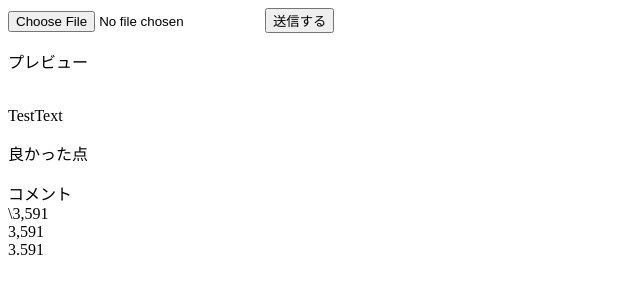
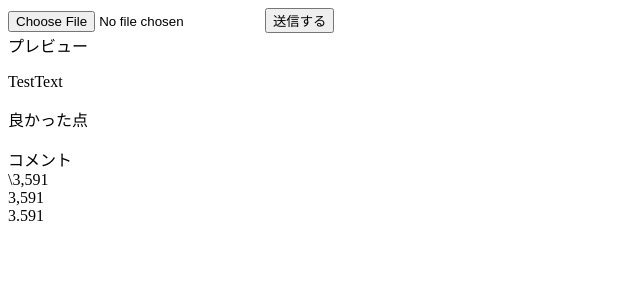
Before and after one commit to iwk7273/test, a plain HTML site: page index.html in a window 1280 px wide. Shown: the whole page, without its empty margins (0-640 px from the left). Drawn offline with Linux system fonts and the light colour scheme.

Commit message:
Update index.html

```diff
--- a/index.html
+++ b/index.html
@@ -11,9 +11,8 @@
     <input type="submit" value="送信する">
   </form>
   <div>
-    <p>プレビュー</p>
+    <p　id="test">プレビュー</p>
   </div>
-  <img id="preview">
   <div>
     <label fragment="b1ff77c2f8" for="form_theme_questions_attributes_0_theme_question_answers_attributes_0_value" class="checkbox">TestText</label>
   </div>
```
